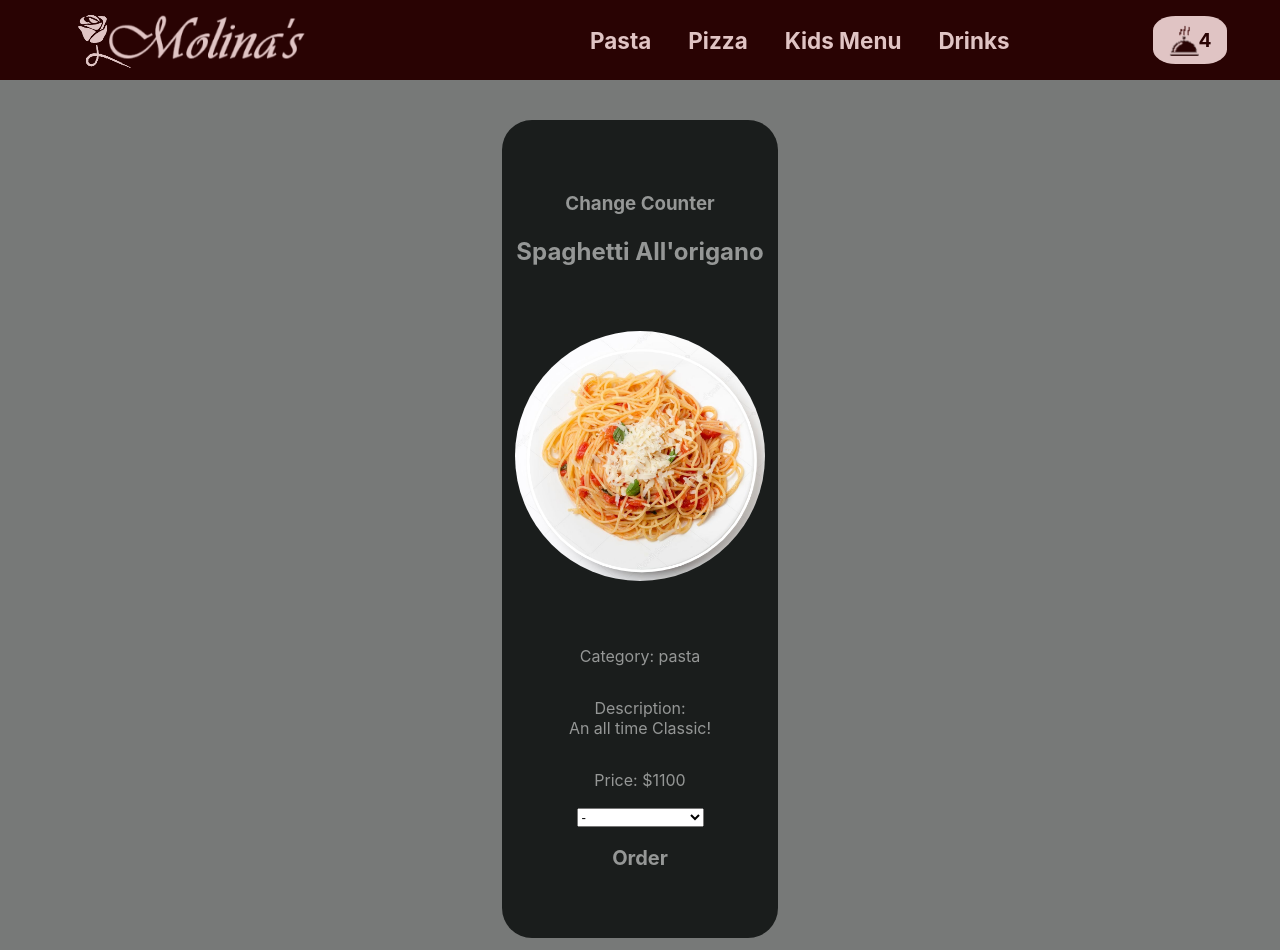
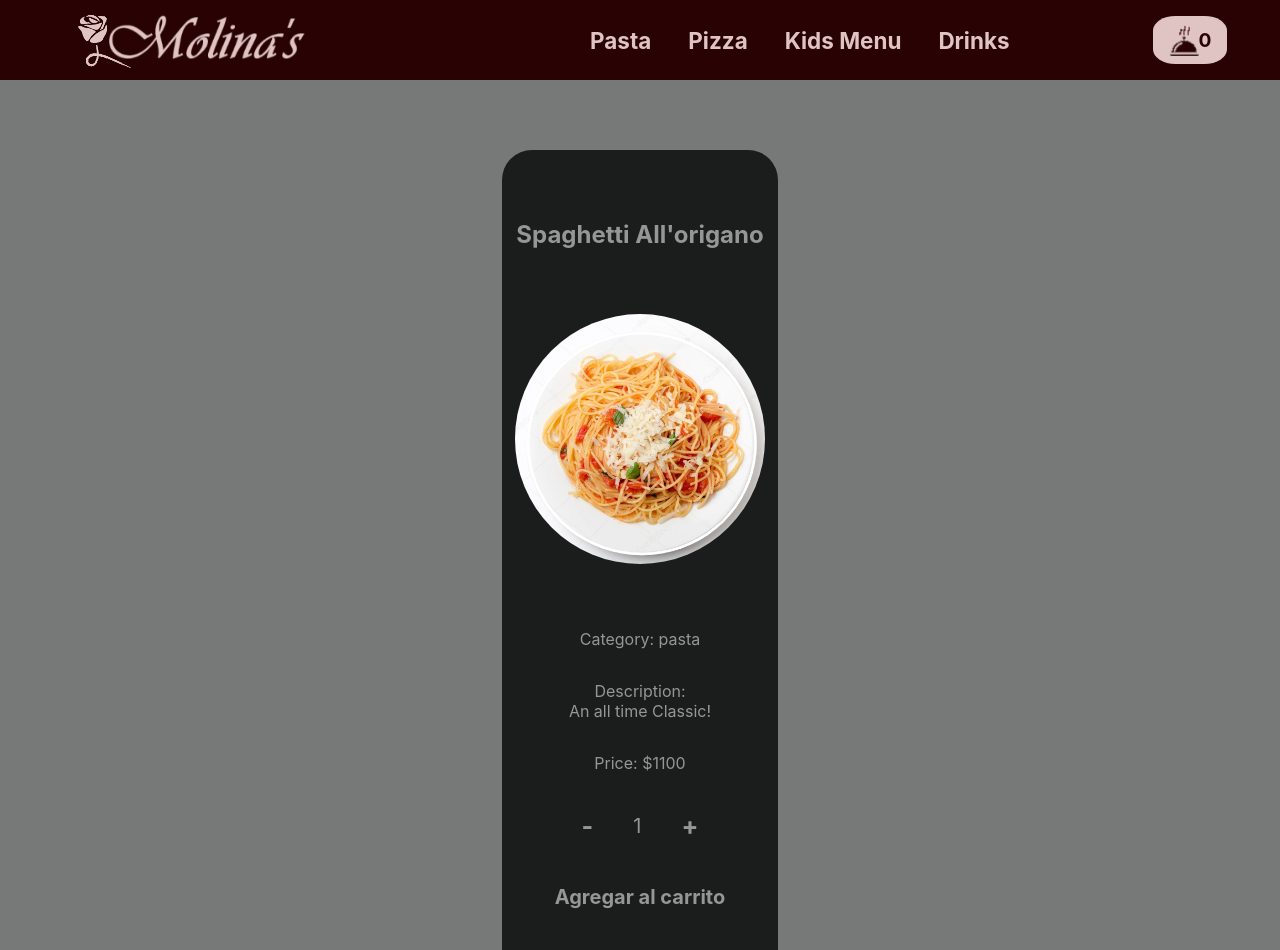
Before and after one commit to L-Molina/coder-ecommerce, a React (Create React App) app: page /detail/1 in a window 1280 px wide. Shown: the top 950 px of the page. Built offline with nearby package versions, Linux system fonts and the light colour scheme.

Commit message:
Clase 9: Cart Context

```diff
--- a/src/App.js
+++ b/src/App.js
@@ -4,29 +4,41 @@ import NavBar from './components/NavBar/NavBar';
 import ItemListContainer from './components/ItemListContainer/ItemListContainer';
 import ItemDetailContainer from './components/ItemDetailContainer/ItemDetailContainer';
 import Form from './components/Form/Form';
-import { BrowserRouter, Routes, Route, /* Link */ } from 'react-router-dom'
+import { BrowserRouter, Routes, Route, Link } from 'react-router-dom'
+import { createContext, /* useState */ } from 'react';
+import { CartContextProvider } from './context/CartContext';
 
+export const Context = createContext()
 
 const App = () => {
   const title = "Molina's"
+  /* const [cart, setCart] = useState([])
+
+  console.log(cart) */
 
   return (
-    <>
-      <div className="App">
-        <BrowserRouter>
+    <div className="App">
+      <CartContextProvider>
+      <BrowserRouter>
         <NavBar name={title}/>
         {/* <Link to='/form'>Form</Link> */}
           <Routes>
             {/* <Route path='/' element={<Header />}/> */}
             <Route path='/' element={<ItemListContainer greeting="Here you have our full menu. Enjoy!" />}/>
             <Route path='/category/:categoryId' element={<ItemListContainer greeting="Select what you want to order!" />}/>
-            <Route path='/detail/:productId' element={<ItemDetailContainer />}/>
-            <Route path='*' element={<h1>THE PAGE DOESN'T EXIST (ERROR 404)</h1>} />
+            <Route path='/detail/:productId' element={<ItemDetailContainer /* setCart={setCart} cart={cart} *//>}/>
+            <Route path='*' element={<div>
+              <h1>THE PAGE DOESN'T EXIST (ERROR 404)</h1>
+              <Link to='/'>
+                <h3>Back to menu</h3>
+              </Link>
+            </div>
+            } />
             <Route path='/form' element={<Form />} />
           </Routes>
         </BrowserRouter>
-      </div>
-    </>
+      </CartContextProvider>
+    </div>
   );
 }
 
--- a/src/components/CartWidget/CartWidget.js
+++ b/src/components/CartWidget/CartWidget.js
@@ -1,10 +1,15 @@
 import "../NavBar/NavBar.css"
+import { useContext } from "react"
+import CartContext from "../../context/CartContext"
 
 const CartWidget = () => {
+
+    const { getQuantity } = useContext(CartContext)
+
     return(
         <div className="nav-meals">
-            <img src={require("./meal-icon.png")} alt="Meal Icon"></img>
-            <h4>4</h4>
+            <img src={require("./meal-icon.png")} alt="Meal Icon"/>
+            <h4>{ getQuantity() }</h4>
         </div>
     )
 }
--- a/src/components/ItemDetail/ItemDetail.js
+++ b/src/components/ItemDetail/ItemDetail.js
@@ -1,9 +1,10 @@
 import './ItemDetail.css'
 import '../Counter/Counter.css'
-import { useState } from 'react'
-import { useNavigate, Link } from 'react-router-dom'
+import { useState, useContext } from 'react'
+import { Link/* , useNavigate */ } from 'react-router-dom'
+import CartContext from '../../context/CartContext'
 
-const InputCount = ({onConfirm, stock, initial=1}) => {
+/* const InputCount = ({onConfirm, stock, initial=1}) => {
     const [count, setCount] = useState(initial)
     const handleChange = (e) => {
         if(e.target.value > 0 && e.target.value <= stock) {
@@ -17,10 +18,10 @@ const InputCount = ({onConfirm, stock, initial=1}) => {
             <h3 className='counter-button counter-sign' onClick={() => onConfirm(count)}>Agregar al carrito</h3>
         </div>
     )
-}
+} */
 
-const ButtonCount = ({ onConfirm, stock, initial = 1 }) => {
-    const [count, setCount] = useState(initial)
+const ButtonCount = ({ onConfirm, stock }) => {
+    const [count, setCount] = useState(1)
 
     const increment = () => {
         if(count < stock) {
@@ -46,35 +47,39 @@ const ButtonCount = ({ onConfirm, stock, initial = 1 }) => {
     )
 }
 
-const Select = ({options = [], onSelect}) => {
+/* const Select = ({ options = [], onSelect}) => {
     return(
         <select onChange={(e) => onSelect(e.target.value)}>
             {options.map(o => <option key={o.id} value={o.value}>{o.text}</option>)}
         </select>
     )
-}
+} */
 
 const ItemDetail = ({ id, name, img, category, description, price, stock }) => {
-    const [typeInput, setTypeInput] = useState(true)
-    const [quantity, setQuantity] = useState(true)
-    const options = [{id: 0, value: '', text: '-'}, {id: 1, value: '/', text: 'ItemListContainer'}, {id: 2, value: '/form', text: 'Form'}]
-    const navigate = useNavigate()
+/*     const [typeInput, setTypeInput] = useState(true)
+ *//*  const options = [{id: 0, value: '', text: '-'}, {id: 1, value: '/', text: 'ItemListContainer'}, {id: 2, value: '/form', text: 'Form'}] */
+/*  const navigate = useNavigate() */
+
+    const { addItem, isInCart } = useContext(CartContext)
+
     const handleAdd = (count) => {
-        console.log('Add To Cart')
-        setQuantity(count)
+        const objProd = {
+            id, name, price
+        }
+        addItem({...objProd, quantity: count})
     }
 
-    const handleSelect = (value) => {
+    /* const handleSelect = (value) => {
         navigate(value)
-    }
+    } */
 
-    const Count = typeInput ? ButtonCount : InputCount
-
+/*     const Count = typeInput ? ButtonCount : InputCount
+ */
     return (
         <article className="list-item">
             <header>
-                <h3 className='counter-button' onClick={() => setTypeInput(!typeInput)}>Change Counter</h3>
-                <h2>
+{/*                 <h3 className='counter-button' onClick={() => setTypeInput(!typeInput)}>Change Counter</h3>
+ */}                <h2>
                     {name}
                 </h2>
             </header>
@@ -93,8 +98,8 @@ const ItemDetail = ({ id, name, img, category, description, price, stock }) => {
                 </p>
             </section>
             <footer>
-                {<Select options={options} onSelect={handleSelect} />}
-                {quantity > 0 ? <h3><Link className='counter-button counter-text' to='/cart'>Order</Link></h3> : <Count onConfirm={handleAdd} stock={stock}/>}
+                {/* <Select options={options} onSelect={handleSelect} /> */}
+                { isInCart(id) ? <h3><Link className='counter-button counter-text' to='/cart'>Go to Cart</Link></h3> : <ButtonCount onConfirm={handleAdd} stock={stock}/>}
             </footer>
         </article>
     )
--- a/src/components/ItemDetailContainer/ItemDetailContainer.css
+++ b/src/components/ItemDetailContainer/ItemDetailContainer.css
@@ -8,7 +8,7 @@
     align-items: center;
     box-shadow: inset 0 0 0 1000px rgba(0, 0, 0, 0.2);
     object-fit: contain;
-    padding: 40px 0px;
+    padding: 70px 0px;
 }
 
 .detail-wrap {
--- a/src/components/ItemDetailContainer/ItemDetailContainer.js
+++ b/src/components/ItemDetailContainer/ItemDetailContainer.js
@@ -5,7 +5,7 @@ import "./ItemDetailContainer.css"
 /* import Counter from "../Counter/Counter" */
 import { useParams } from "react-router-dom"
 
-const ItemDetailContainer = () => {
+const ItemDetailContainer = ({ setCart, cart }) => {
     const [product, setProduct] = useState()
     const [loading, setLoading] = useState(true)
 
@@ -40,7 +40,7 @@ const ItemDetailContainer = () => {
                     <h1>Loading...</h1> :
                     product ?
                     <div className="detail-wrap">
-                        <ItemDetail {...product} />
+                        <ItemDetail {...product} setCart={setCart} cart={cart}/>
                     </div> :
                     <h1 className="detail-container">Product you looked for doesn't exist.</h1>
                 }
--- /dev/null
+++ b/src/context/CartContext.js
@@ -0,0 +1,48 @@
+import { createContext, useState } from "react";
+
+const CartContext = createContext()
+
+export const CartContextProvider = ({ children }) => {
+    const [cart, setCart] = useState([])
+    console.log(cart)
+
+    const addItem = (productToAdd) => {
+        setCart([...cart, productToAdd])
+    }
+
+    const getQuantity = () => {
+        let count = 0
+        cart.forEach(prod => {
+            count += prod.quantity
+        })
+
+        return count
+    }
+    const isInCart = (id) => {
+        return cart.some(prod => prod.id === id )
+    }
+
+    const clearCart = () => {
+        setCart([])
+    }
+
+    const removeItem = (id) => {
+        const products =  cart.filter(prod => prod.id !== id)
+        setCart(products)
+    }
+
+    return (
+        <CartContext.Provider value={{
+            cart,
+            addItem,
+            getQuantity,
+            isInCart,
+            clearCart,
+            removeItem
+        }}>
+            {children}
+        </CartContext.Provider>
+    )
+}
+
+export default CartContext
```
